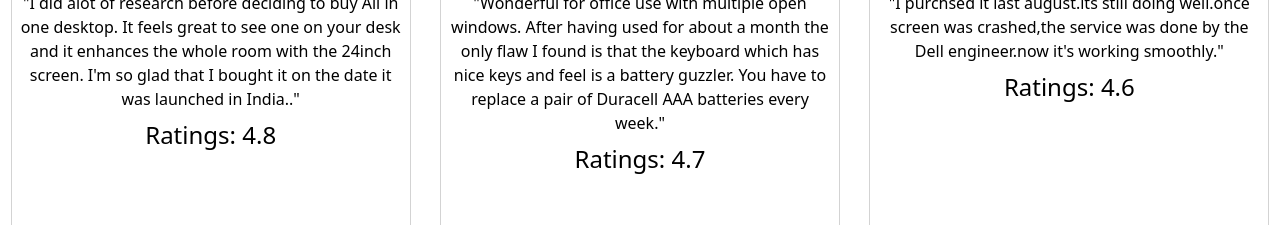
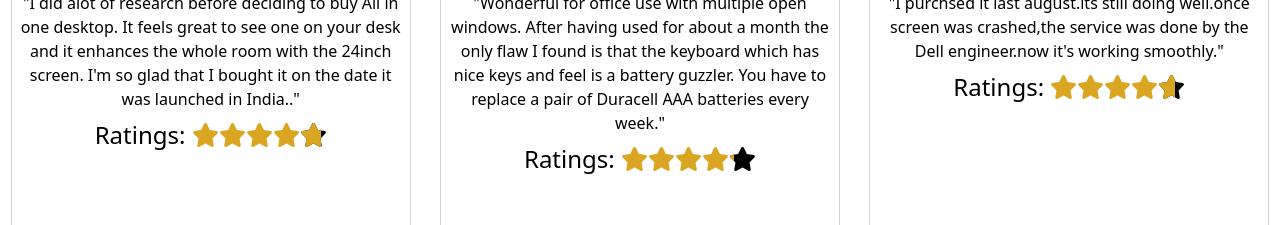
Before and after one commit to Aburaian/Computer-Shop-Reviews, a React (Create React App) app: page / in a window 1280 px wide. Shown: the part 856-1081 px from the top of the page. Built offline with nearby package versions, Linux system fonts and the light colour scheme.

Commit message:
ratings icon added

```diff
--- a/package.json
+++ b/package.json
@@ -3,12 +3,17 @@
   "version": "0.1.0",
   "private": true,
   "dependencies": {
+    "@fortawesome/fontawesome-svg-core": "^6.1.1",
+    "@fortawesome/free-solid-svg-icons": "^6.1.1",
+    "@fortawesome/react-fontawesome": "^0.1.18",
     "@testing-library/jest-dom": "^5.16.3",
     "@testing-library/react": "^12.1.4",
     "@testing-library/user-event": "^13.5.0",
     "bootstrap": "^5.1.3",
     "react": "^18.0.0",
     "react-dom": "^18.0.0",
+    "react-fontawesome": "^1.7.1",
+    "react-rating": "^2.0.5",
     "react-router-dom": "^6.3.0",
     "react-scripts": "5.0.0",
     "recharts": "^2.1.9",
--- a/public/review.json
+++ b/public/review.json
@@ -11,7 +11,7 @@
         "id": 2,
         "name": "Angela Yu",
         "comment": "Wonderful for office use with multiple open windows. After having used for about a month the only flaw I found is that the keyboard which has nice keys and feel is a battery guzzler. You have to replace a pair of Duracell AAA batteries every week.",
-        "rate": 4.7
+        "rate": 4.2
     },
     {
         "image": "https://raw.githubusercontent.com/kiron0/fakeData-for-lucky-one/main/images/moshiur.jpg",
@@ -32,7 +32,7 @@
         "id": 5,
         "name": "Sara Soueidan",
         "comment": "Delivered in time and ahead of schedule. Packaging is fine. The item is as described and the quality of product is good and value for money. Core i5 processor clearly an asset at this price range and has already showed in terms of its performance and speed. I am a multi tasker and would be running several processes/ programmes at any given time and am happy with the performance.",
-        "rate": 4.9
+        "rate": 4
     },
     {
         "image": "https://raw.githubusercontent.com/kiron0/fakeData-for-lucky-one/main/images/sarah.jpg",
--- a/src/Components/Review/Review.js
+++ b/src/Components/Review/Review.js
@@ -1,4 +1,7 @@
+import { faStar } from "@fortawesome/free-solid-svg-icons";
+import { FontAwesomeIcon } from "@fortawesome/react-fontawesome";
 import React from "react";
+import Rating from "react-rating";
 import "./Review.css";
 
 const Review = ({ review }) => {
@@ -11,7 +14,20 @@
           <h3 className="text-2xl font-semibold my-2">{name}</h3>
           <p className="p-2">"{comment}"</p>
           <p>
-            <small className="text-2xl">Ratings: {rate}</small>
+            <small className="text-2xl">
+              Ratings:{" "}
+              <Rating
+                initialRating={rate}
+                emptySymbol={<FontAwesomeIcon icon={faStar} />}
+                fullSymbol={
+                  <FontAwesomeIcon
+                    style={{ color: "goldenrod" }}
+                    icon={faStar}
+                  />
+                }
+                readonly
+              ></Rating>
+            </small>
           </p>
         </div>
       </div>
```
Also changed, not shown: 2 other files (tests, documents, lock files or other folders).
